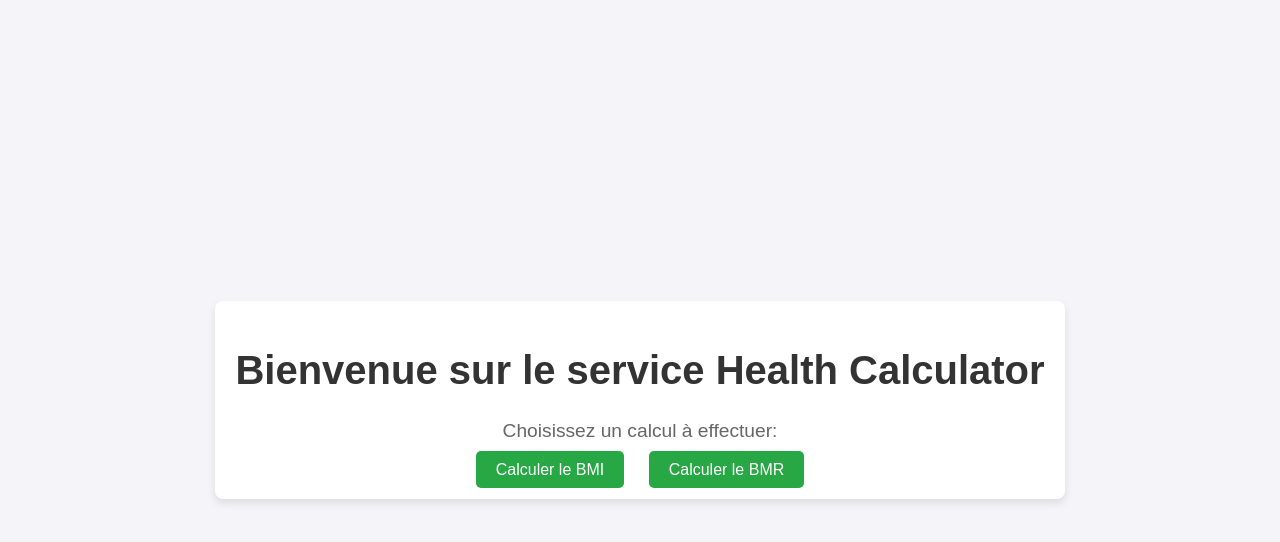
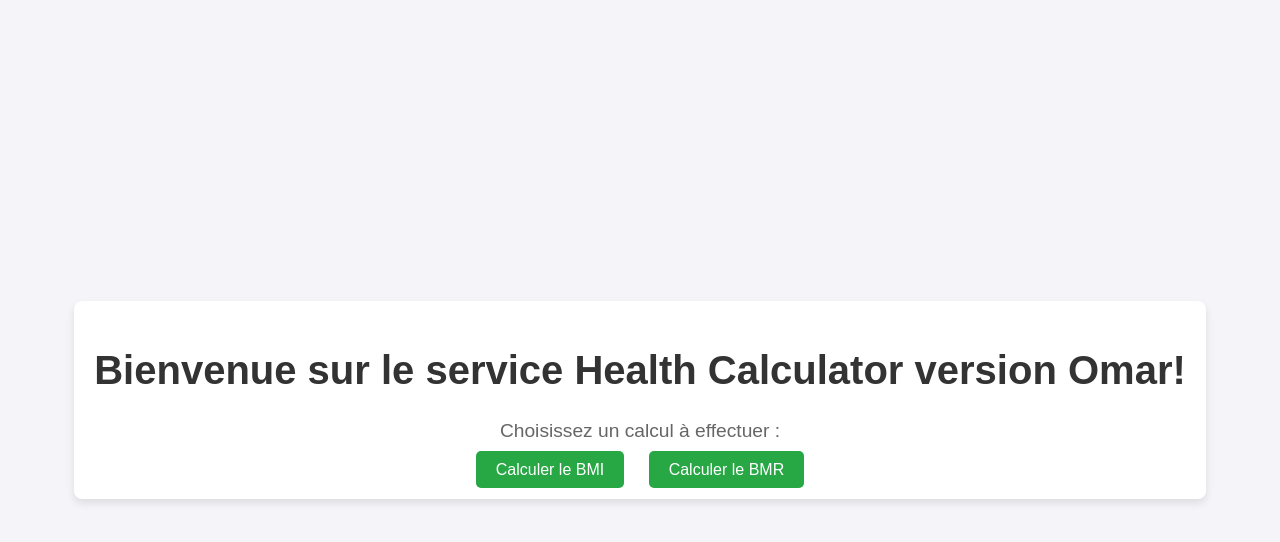
Before and after one commit to omaerv69/HealthCheck-Python, a Flask app: page / in a window 1280 px wide. Shown: the top 542 px of the page. Run offline with Flask 2, Linux system fonts and the light colour scheme.

Commit message:
final Version

```diff
--- a/health-calculator-service/templates/index.html
+++ b/health-calculator-service/templates/index.html
@@ -8,8 +8,8 @@
 </head>
 <body>
     <div class="container">
-        <h1>Bienvenue sur le service Health Calculator</h1>
-        <p>Choisissez un calcul à effectuer:</p>
+        <h1>Bienvenue sur le service Health Calculator version Omar!</h1>
+        <p>Choisissez un calcul à effectuer :</p>
         <div class="buttons">
             <a href="/bmi" class="btn">Calculer le BMI</a>
             <a href="/bmr" class="btn">Calculer le BMR</a>
```
Also changed, not shown: README.md (added).
